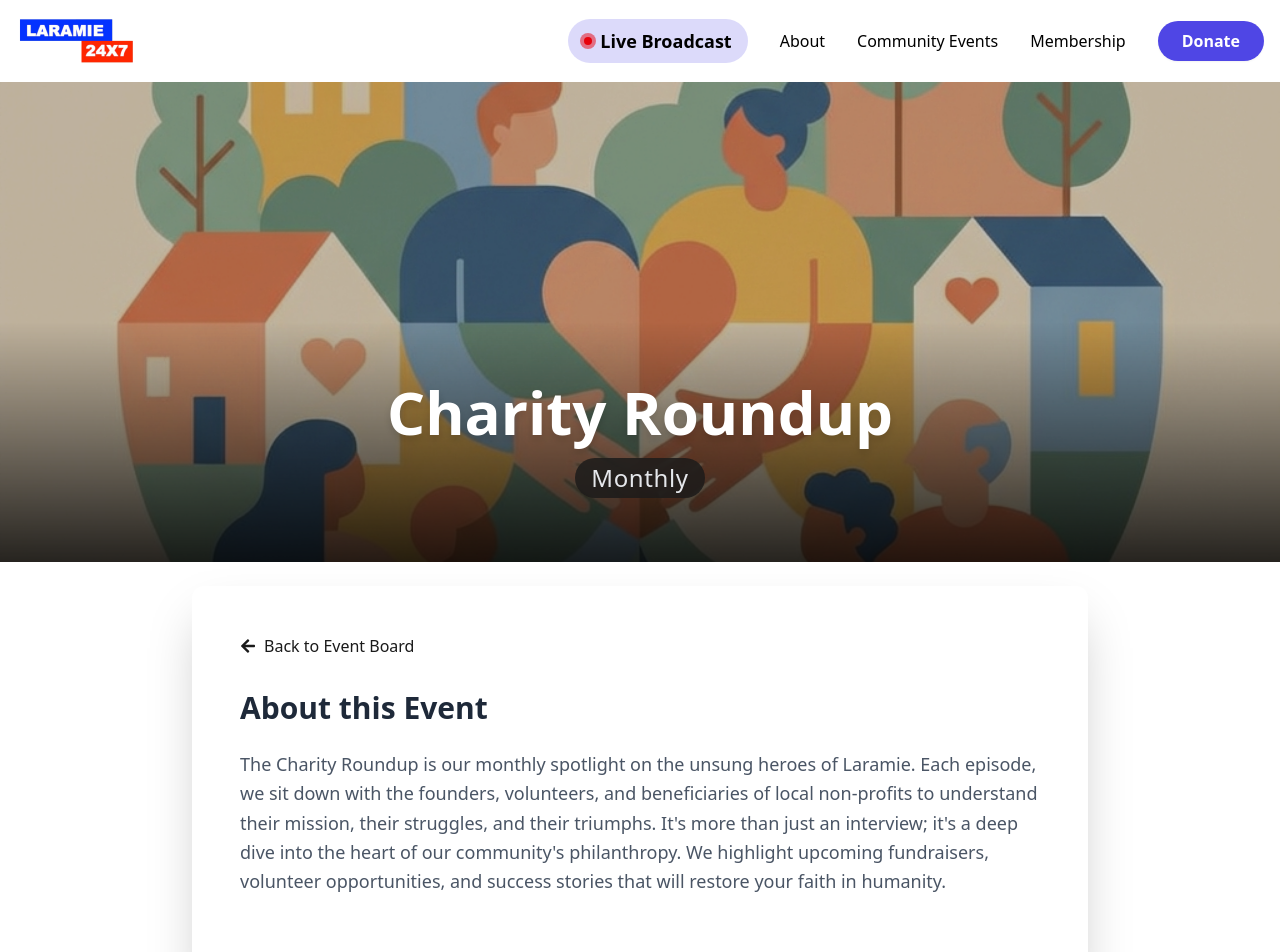
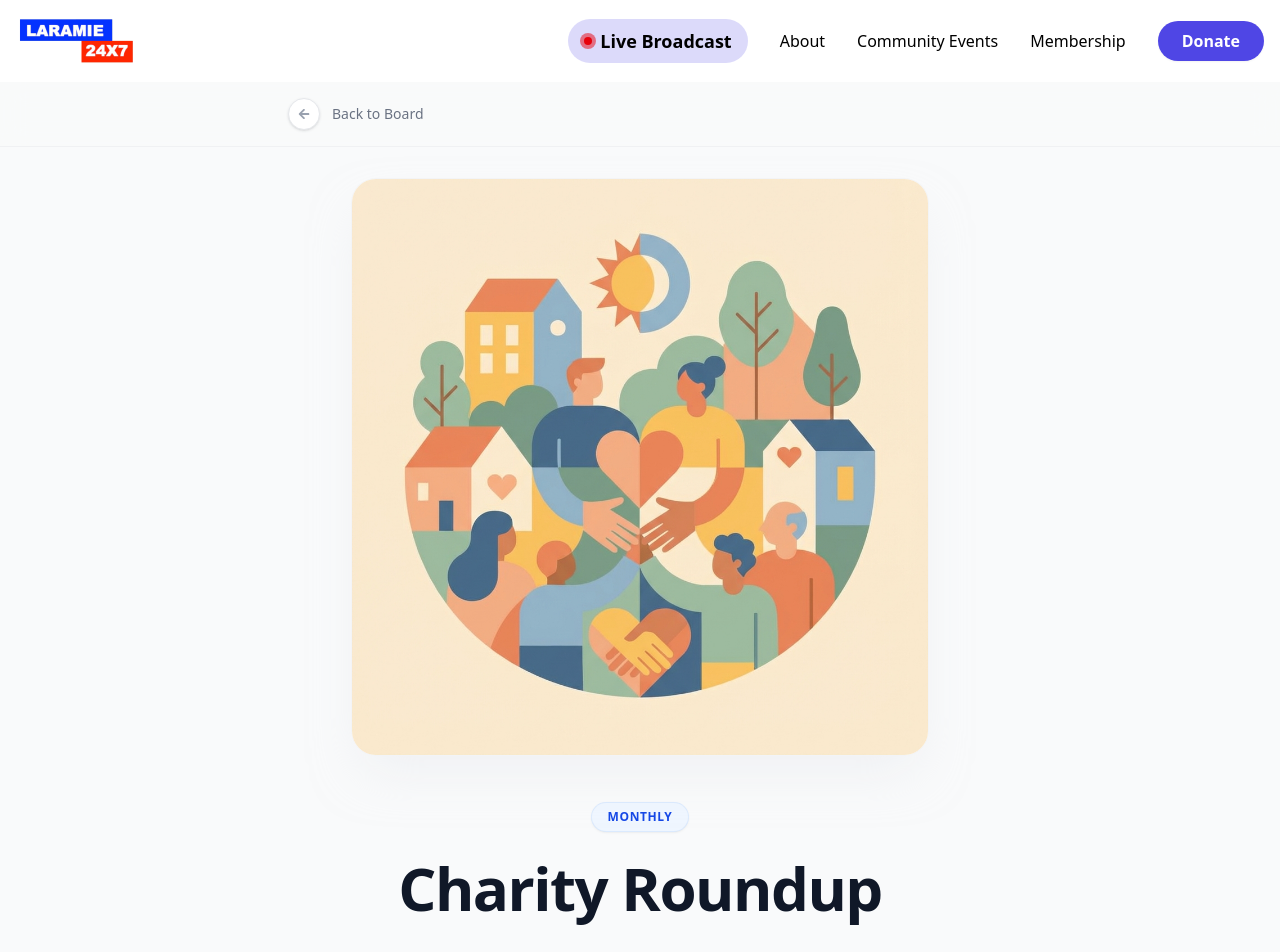
Before and after one commit to Laramie247/laramie247, a Next.js app: page /event_board/charity-roundup in a window 1280 px wide. Shown: the top 952 px of the page. Built offline with nearby package versions, Linux system fonts and the light colour scheme.

Commit message:
refactored details page and added fontawesome for icons.

```diff
--- a/components/EventDetails.tsx
+++ b/components/EventDetails.tsx
@@ -1,85 +1,89 @@
 'use client';
 
-import { motion, useScroll, useTransform } from 'framer-motion';
+import { motion } from 'framer-motion';
 import Image from 'next/image';
 import Link from 'next/link';
-import { FaArrowLeft, FaFacebook, FaLink } from 'react-icons/fa';
-import { useRef } from 'react';
+import { FaArrowLeft, FaFacebook, FaLink, FaYoutube } from 'react-icons/fa';
 import { Event } from '@/data/communityEvents';
 
 const iconMap: { [key: string]: React.ElementType } = {
     FaFacebook: FaFacebook,
+    FaYoutube: FaYoutube,
     default: FaLink
 };
 
 export default function EventDetails({ event }: { event: Event }) {
-    const ref = useRef(null);
-    const { scrollYProgress } = useScroll({
-        target: ref,
-        offset: ["start start", "end start"]
-    });
+    return (
+        <div className="min-h-screen bg-gray-50 text-gray-900 font-sans pb-20">
+            {/* Top Navigation Bar */}
+            <div className="sticky top-0 z-10 bg-gray-50/80 backdrop-blur-md border-b border-gray-200/50">
+                <div className="max-w-3xl mx-auto px-4 md:px-8 h-16 flex items-center">
+                    <Link
+                        href="/event_board"
+                        className="group inline-flex items-center text-sm font-medium text-gray-500 hover:text-gray-900 transition-colors"
+                    >
+                        <div className="w-8 h-8 rounded-full bg-white border border-gray-200 flex items-center justify-center mr-3 shadow-sm group-hover:shadow transition-all group-hover:-translate-x-1">
+                            <FaArrowLeft className="text-gray-400 group-hover:text-gray-700" size={12} />
+                        </div>
+                        Back to Board
+                    </Link>
+                </div>
+            </div>
 
-    // Parallax effect for the hero image
-    const y = useTransform(scrollYProgress, [0, 1], ["0%", "50%"]);
-    const opacity = useTransform(scrollYProgress, [0, 1], [0.6, 0]);
-
-    return (
-        <div ref={ref} className="min-h-screen bg-white">
-            {/* Hero Section with Parallax Effect */}
-            <div className="relative h-[60vh] overflow-hidden w-full bg-gray-900 flex items-end justify-center pb-16">
+            <main className="max-w-3xl mx-auto px-4 md:px-8 mt-8">
+                {/* Hero Image Section */}
                 <motion.div
-                    className="absolute inset-0 w-full h-full"
-                    style={{ y }}
+                    initial={{ opacity: 0, y: 20 }}
+                    animate={{ opacity: 1, y: 0 }}
+                    transition={{ duration: 0.6, ease: [0.22, 1, 0.36, 1] }}
+                    className="relative w-full flex justify-center mb-12"
                 >
+                    <div className="relative w-full max-w-xl rounded-3xl overflow-hidden shadow-2xl shadow-gray-200/50 bg-white ring-1 ring-gray-100">
+                        {/* Wrapper to maintain square aspect ratio but allow natural height if needed */}
+                        <div className="relative aspect-square w-full">
                             <Image
-                        src={event.heroImage || event.image}
+                                src={event.image}
                                 alt={event.title}
                                 fill
                                 className="object-cover"
                                 priority
                             />
-                    <motion.div style={{ opacity }} className="absolute inset-0 bg-black/40" />
-                    <div className="absolute inset-0 bg-gradient-to-t from-black/80 via-transparent to-transparent" />
+                        </div>
+                    </div>
                 </motion.div>
 
-                <div className="relative z-10 text-center px-4">
+                {/* Content Section */}
                 <motion.div
-                        initial={{ opacity: 0, y: 30 }}
+                    initial={{ opacity: 0, y: 20 }}
                     animate={{ opacity: 1, y: 0 }}
-                        transition={{ duration: 0.8, ease: "easeOut" }}
+                    transition={{ duration: 0.6, delay: 0.1, ease: [0.22, 1, 0.36, 1] }}
+                    className="text-center"
                 >
-                        <h1 className="text-4xl md:text-6xl font-bold text-white mb-4 drop-shadow-lg">{event.title}</h1>
-                        <p className="text-xl md:text-2xl text-gray-200 font-light tracking-wide inline-block bg-primary/80 px-4 py-1 rounded-full backdrop-blur-sm">
+                    {/* Meta Badge */}
+                    <div className="inline-flex items-center px-4 py-1.5 rounded-full bg-blue-50 text-blue-700 text-xs font-bold uppercase tracking-wider mb-6 shadow-sm ring-1 ring-blue-100">
                         {event.frequency}
-                        </p>
-                    </motion.div>
-                </div>
                     </div>
 
-            {/* Content Section */}
-            <div className="container mx-auto px-4 py-16 -mt-10 relative z-10">
-                <motion.div
-                    initial={{ opacity: 0, y: 50 }}
-                    animate={{ opacity: 1, y: 0 }}
-                    transition={{ duration: 0.6, delay: 0.2 }}
-                    className="bg-white rounded-xl shadow-2xl p-6 md:p-12 max-w-4xl mx-auto"
-                >
-                    <Link href="/event_board" className="inline-flex items-center text-primary hover:text-primary-dark mb-8 transition-colors group">
-                        <FaArrowLeft className="mr-2 group-hover:-translate-x-1 transition-transform" />
-                        Back to Event Board
-                    </Link>
+                    {/* Title */}
+                    <h1 className="text-4xl md:text-6xl font-black text-gray-900 leading-[1.1] tracking-tight mb-8">
+                        {event.title}
+                    </h1>
 
-                    <div className="prose prose-lg max-w-none mb-12">
-                        <h2 className="text-3xl font-bold text-gray-800 mb-6">About this Event</h2>
-                        <p className="text-lg text-gray-600 leading-relaxed whitespace-pre-line">
+                    {/* Description */}
+                    <div className="prose prose-lg prose-slate mx-auto text-gray-600 leading-loose mb-12 group-first-letter:float-left group-first-letter:text-4xl group-first-letter:font-bold group-first-letter:mr-2">
                         {event.detailedDescription}
-                        </p>
                     </div>
 
+                    {/* Divider */}
+                    <div className="w-24 h-1 bg-gray-200 rounded-full mx-auto mb-12" />
+
+                    {/* Social / Connect Actions */}
                     {event.socials && event.socials.length > 0 && (
-                        <div className="bg-gray-50 rounded-xl p-6 md:p-8 border border-gray-100">
-                            <h3 className="text-2xl font-bold text-gray-800 mb-6">Connect</h3>
-                            <div className="flex flex-wrap gap-4">
+                        <div className="flex flex-col items-center gap-6">
+                            <h3 className="text-xs font-bold text-gray-400 uppercase tracking-[0.2em]">
+                                Connect & Follow
+                            </h3>
+                            <div className="flex flex-wrap justify-center gap-4">
                                 {event.socials.map((social, index) => {
                                     const IconComponent = iconMap[social.icon] || iconMap.default;
                                     return (
@@ -88,10 +92,12 @@ export default function EventDetails({ event }: { event: Event }) {
                                             href={social.url}
                                             target="_blank"
                                             rel="noopener noreferrer"
-                                            className="flex items-center bg-white border border-gray-200 px-6 py-3 rounded-full hover:bg-primary hover:text-white hover:border-primary transition-all shadow-sm"
+                                            className="group relative inline-flex items-center px-6 py-3.5 bg-white border border-gray-200 rounded-2xl shadow-sm hover:shadow-md hover:-translate-y-0.5 transition-all duration-300"
                                         >
-                                            <IconComponent className="mr-2 text-xl" />
-                                            <span className="font-medium">{social.name}</span>
+                                            <IconComponent className="mr-3 text-xl text-gray-400 group-hover:text-blue-600 transition-colors" />
+                                            <span className="font-semibold text-gray-700 group-hover:text-gray-900">
+                                                {social.name}
+                                            </span>
                                         </a>
                                     );
                                 })}
@@ -99,7 +105,7 @@ export default function EventDetails({ event }: { event: Event }) {
                         </div>
                     )}
                 </motion.div>
-            </div>
+            </main>
         </div>
     );
 }
```
Lines whose indentation alone changed are shown as unchanged.
